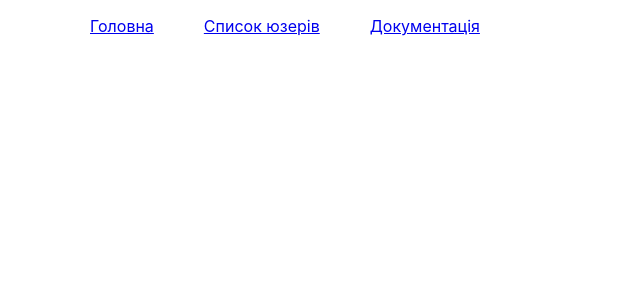
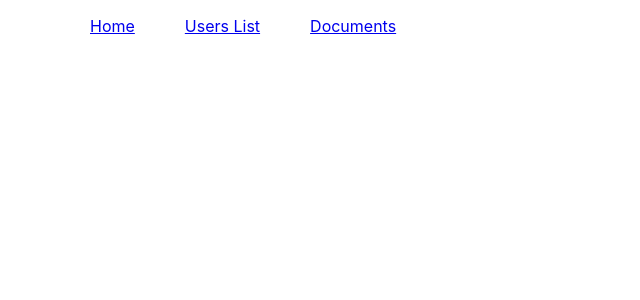
Before and after one commit to postoyevstanislav/React-training, a React (Create React App) app: page / in a window 1280 px wide. Shown: the top 300 px of the page, without its empty margins (0-640 px from the left). Built offline with nearby package versions, Linux system fonts and the light colour scheme.

Commit message:
no message

```diff
--- a/src/home/home.js
+++ b/src/home/home.js
@@ -6,9 +6,9 @@ const Home = (props) => {
         <div>
             <nav>
                 <ul>
-                    <li><NavLink to ='/'> Головна </NavLink></li>
-                    <li><NavLink to ='/userslist'> Список юзерів </NavLink></li>
-                    <li><NavLink to ='/documentation'> Документація </NavLink></li>
+                    <li><NavLink to ='/'> Home </NavLink></li>
+                    <li><NavLink to ='/userslist'> Users List </NavLink></li>
+                    <li><NavLink to ='/documentation'> Documents </NavLink></li>
                 </ul>
             </nav>
         </div>
```
